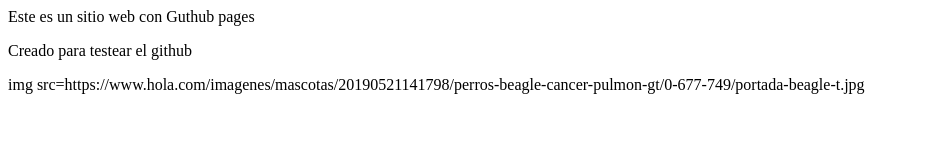
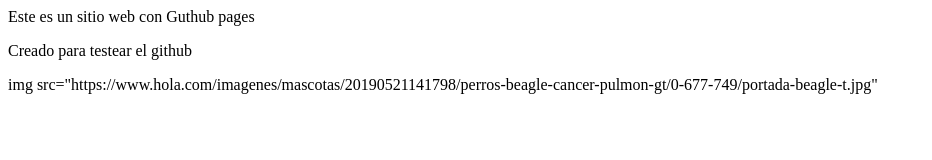
Before and after one commit to javluis23/javluis23, a plain HTML site: page index.html in a window 1280 px wide. Shown: the whole page, without its empty margins (0-932 px from the left). Drawn offline with Linux system fonts and the light colour scheme.

Commit message:
correción de la imagen

```diff
--- a/index.html
+++ b/index.html
@@ -1,3 +1,3 @@
 <hl>Este es un sitio web con Guthub pages<hl>
 <p> Creado para testear el github</p>
-<p> img src=https://www.hola.com/imagenes/mascotas/20190521141798/perros-beagle-cancer-pulmon-gt/0-677-749/portada-beagle-t.jpg </p>
+<p> img src="https://www.hola.com/imagenes/mascotas/20190521141798/perros-beagle-cancer-pulmon-gt/0-677-749/portada-beagle-t.jpg" </p>
```
